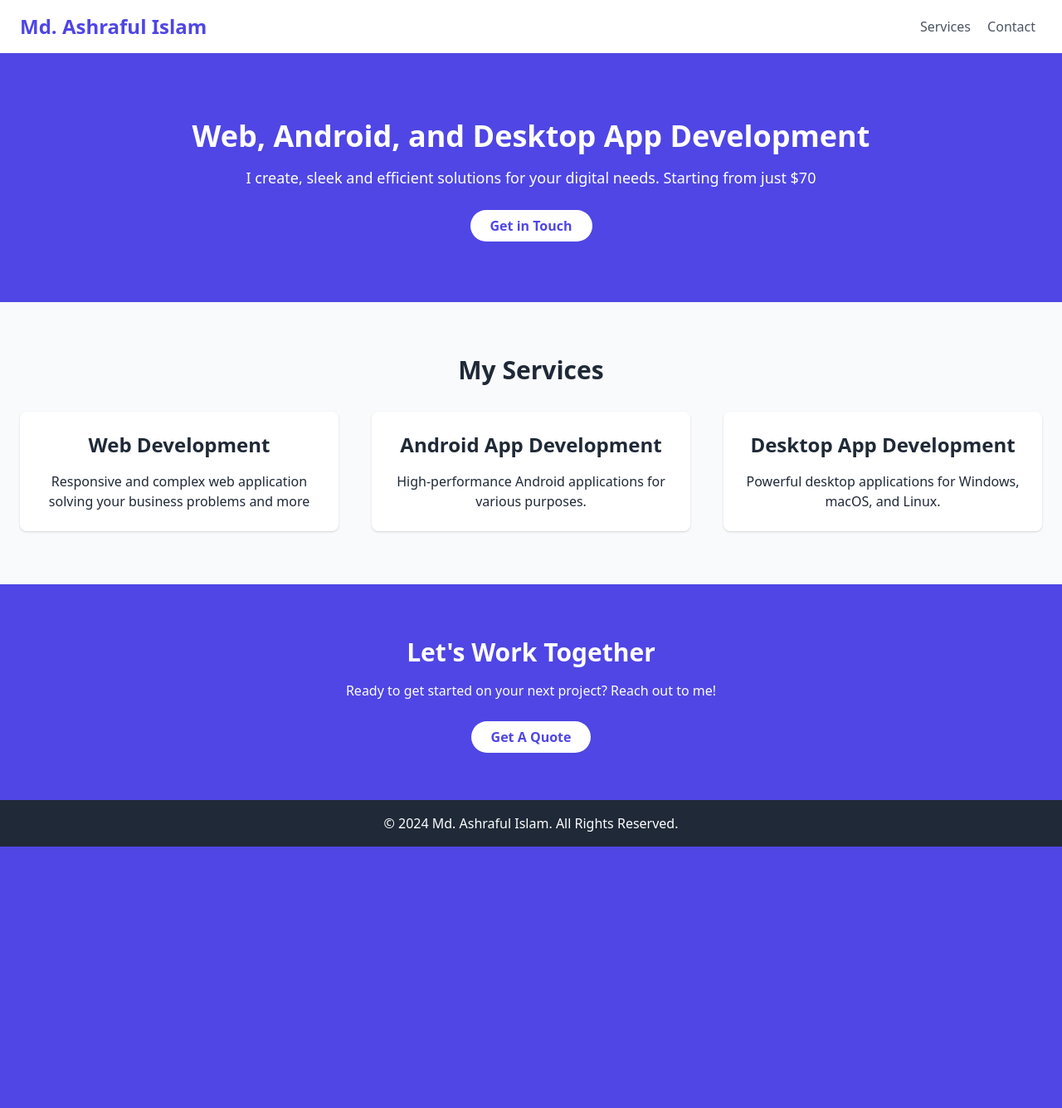
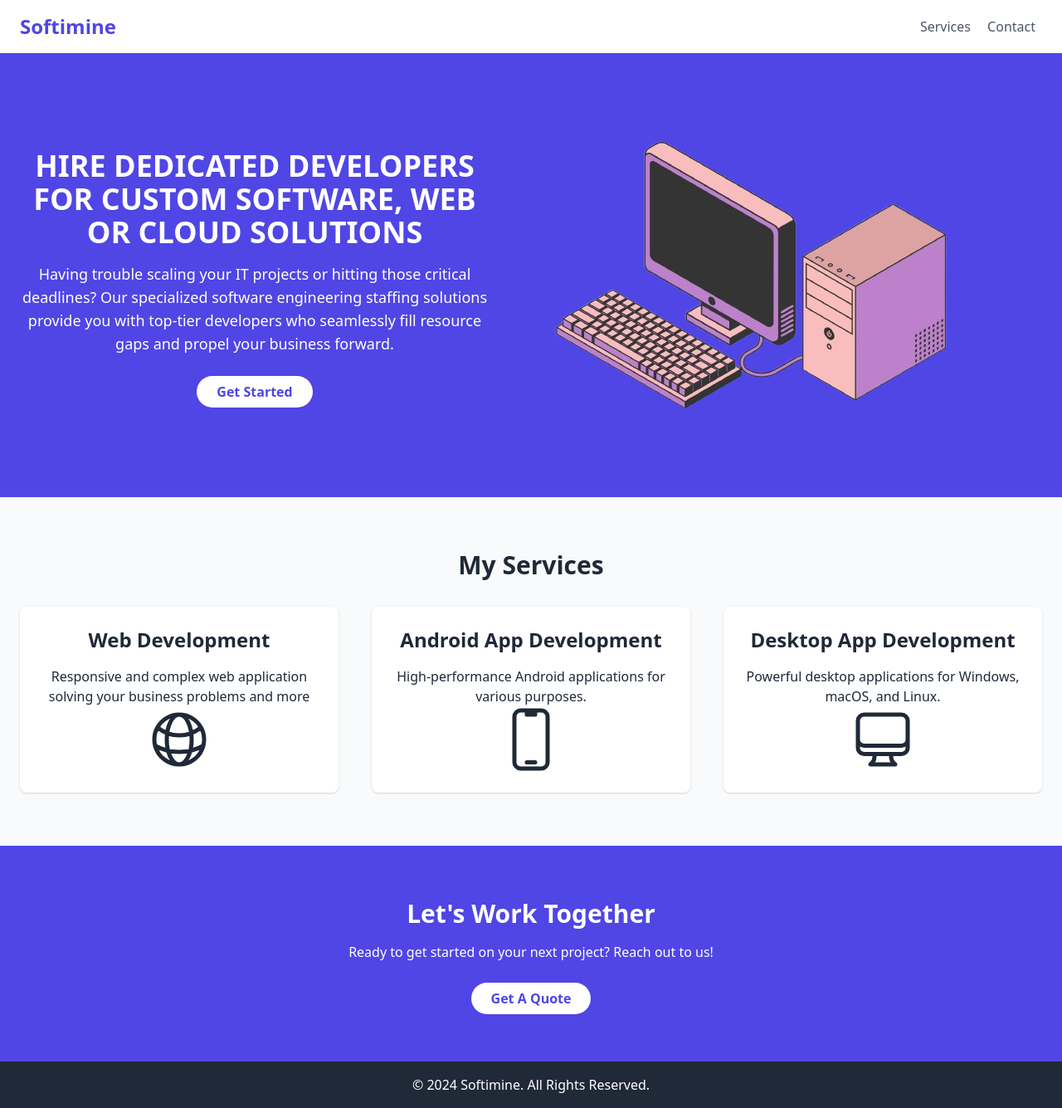
Before and after one commit to ashrafulislambd/Softimine, a Django app: page / in a window 1280 px wide. Shown: the whole page at 83% size. Before the commit the page ends 1020 px from the top, so only its background shows below. Run offline with Django 5.2, Linux system fonts and the light colour scheme.

Commit message:
Templates updated

```diff
--- a/core/templates/core/landing_page.html
+++ b/core/templates/core/landing_page.html
@@ -1,9 +1,10 @@
+{% load static %}
 <!DOCTYPE html>
 <html lang="en">
 <head>
   <meta charset="UTF-8">
   <meta name="viewport" content="width=device-width, initial-scale=1.0">
-  <title>Md. Ashraful Islam | Developer Portfolio</title>
+  <title>Hire Dedicated Freelancer For Your Need | Softimine</title>
   <link href="https://cdn.jsdelivr.net/npm/tailwindcss@2.2.19/dist/tailwind.min.css" rel="stylesheet">
   <!-- Google tag (gtag.js) -->
   <script async src="https://www.googletagmanager.com/gtag/js?id=AW-800668375"></script>
@@ -19,7 +20,7 @@
   <!-- Header -->
   <header class="bg-white shadow">
     <div class="container mx-auto px-6 py-4 flex justify-between items-center">
-      <h1 class="text-2xl font-bold text-indigo-600">Md. Ashraful Islam</h1>
+      <h1 class="text-2xl font-bold text-indigo-600">Softimine</h1>
       <nav>
         <a href="#services" class="mx-2 text-gray-600 hover:text-indigo-600">Services</a>
         <!--<a href="#portfolio" class="mx-2 text-gray-600 hover:text-indigo-600">Portfolio</a>-->
@@ -30,10 +31,13 @@
 
   <!-- Hero Section -->
   <section class="bg-indigo-600 text-white py-20">
-    <div class="container mx-auto px-6 text-center">
-      <h2 class="text-4xl font-bold mb-4">Web, Android, and Desktop App Development</h2>
-      <p class="text-lg mb-8">I create, sleek and efficient solutions for your digital needs. Starting from just $70</p>
-      <a href="{% url 'contact' %}" class="bg-white text-indigo-600 font-semibold py-2 px-6 rounded-full hover:bg-gray-200">Get in Touch</a>
+    <div class="container mx-auto px-6 text-center flex items-center">
+      <div>
+        <h2 class="text-4xl font-bold mb-4 uppercase">Hire Dedicated Developers For Custom Software, Web or Cloud Solutions</h2>
+        <p class="text-lg mb-8">Having trouble scaling your IT projects or hitting those critical deadlines? Our specialized software engineering staffing solutions provide you with top-tier developers who seamlessly fill resource gaps and propel your business forward.</p>
+        <a href="{% url 'contact' %}" class="bg-white text-indigo-600 font-semibold py-2 px-6 rounded-full hover:bg-gray-200">Get Started</a>
+      </div>
+      <img src="{% static 'core/hero.png' %}" />
     </div>
   </section>
 
@@ -45,14 +49,30 @@
         <div class="bg-white p-6 shadow rounded-lg">
           <h4 class="text-2xl font-semibold mb-4">Web Development</h4>
           <p>Responsive and complex web application solving your business problems and more</p>
+          <div class="w-20 mx-auto">
+            <svg xmlns="http://www.w3.org/2000/svg" fill="none" viewBox="0 0 24 24" stroke-width="1.5" stroke="currentColor" class="size-6 w-20">
+              <path stroke-linecap="round" stroke-linejoin="round" d="M12 21a9.004 9.004 0 0 0 8.716-6.747M12 21a9.004 9.004 0 0 1-8.716-6.747M12 21c2.485 0 4.5-4.03 4.5-9S14.485 3 12 3m0 18c-2.485 0-4.5-4.03-4.5-9S9.515 3 12 3m0 0a8.997 8.997 0 0 1 7.843 4.582M12 3a8.997 8.997 0 0 0-7.843 4.582m15.686 0A11.953 11.953 0 0 1 12 10.5c-2.998 0-5.74-1.1-7.843-2.918m15.686 0A8.959 8.959 0 0 1 21 12c0 .778-.099 1.533-.284 2.253m0 0A17.919 17.919 0 0 1 12 16.5c-3.162 0-6.133-.815-8.716-2.247m0 0A9.015 9.015 0 0 1 3 12c0-1.605.42-3.113 1.157-4.418" />
+            </svg>
+          </div>
         </div>
         <div class="bg-white p-6 shadow rounded-lg">
           <h4 class="text-2xl font-semibold mb-4">Android App Development</h4>
           <p>High-performance Android applications for various purposes.</p>
+          <div class="w-20 mx-auto">
+            <svg xmlns="http://www.w3.org/2000/svg" fill="none" viewBox="0 0 24 24" stroke-width="1.5" stroke="currentColor" class="size-6 w-20">
+              <path stroke-linecap="round" stroke-linejoin="round" d="M10.5 1.5H8.25A2.25 2.25 0 0 0 6 3.75v16.5a2.25 2.25 0 0 0 2.25 2.25h7.5A2.25 2.25 0 0 0 18 20.25V3.75a2.25 2.25 0 0 0-2.25-2.25H13.5m-3 0V3h3V1.5m-3 0h3m-3 18.75h3" />
+            </svg>
+          </div>
         </div>
         <div class="bg-white p-6 shadow rounded-lg">
+          <div>
           <h4 class="text-2xl font-semibold mb-4">Desktop App Development</h4>
           <p>Powerful desktop applications for Windows, macOS, and Linux.</p>
+          <div class="w-20 mx-auto">
+            <svg xmlns="http://www.w3.org/2000/svg" fill="none" viewBox="0 0 24 24" stroke-width="1.5" stroke="currentColor" class="size-6 w-20">
+              <path stroke-linecap="round" stroke-linejoin="round" d="M9 17.25v1.007a3 3 0 0 1-.879 2.122L7.5 21h9l-.621-.621A3 3 0 0 1 15 18.257V17.25m6-12V15a2.25 2.25 0 0 1-2.25 2.25H5.25A2.25 2.25 0 0 1 3 15V5.25m18 0A2.25 2.25 0 0 0 18.75 3H5.25A2.25 2.25 0 0 0 3 5.25m18 0V12a2.25 2.25 0 0 1-2.25 2.25H5.25A2.25 2.25 0 0 1 3 12V5.25" />
+            </svg>
+          </div>
         </div>
       </div>
     </div>
@@ -97,7 +117,7 @@
   <section id="contact" class="py-16 bg-indigo-600 text-white">
     <div class="container mx-auto px-6 text-center">
       <h3 class="text-3xl font-bold mb-4">Let's Work Together</h3>
-      <p class="mb-8">Ready to get started on your next project? Reach out to me!</p>
+      <p class="mb-8">Ready to get started on your next project? Reach out to us!</p>
       <a href="{% url 'contact' %}" class="bg-white text-indigo-600 font-semibold py-2 px-6 rounded-full hover:bg-gray-200">Get A Quote</a>
     </div>
   </section>
@@ -105,7 +125,7 @@
   <!-- Footer -->
   <footer class="bg-gray-800 text-white py-4">
     <div class="container mx-auto text-center">
-      <p>&copy; 2024 Md. Ashraful Islam. All Rights Reserved.</p>
+      <p>&copy; 2024 Softimine. All Rights Reserved.</p>
     </div>
   </footer>
 </body>
--- a/outsource/settings.py
+++ b/outsource/settings.py
@@ -25,7 +25,7 @@ SECRET_KEY = 'django-insecure-^h#^jj^lz51yige1!#6bon0do!3m&5^h59vz*3!^x=4ibuvw)s
 # SECURITY WARNING: don't run with debug turned on in production!
 DEBUG = True
 
-ALLOWED_HOSTS = ['54.234.32.42', 'softimine.com']
+ALLOWED_HOSTS = ['54.234.32.42', 'softimine.com', '127.0.0.1']
 
 
 # Application definition
```
Also changed, not shown: core/static/core/hero.png (added), 2 other files.
